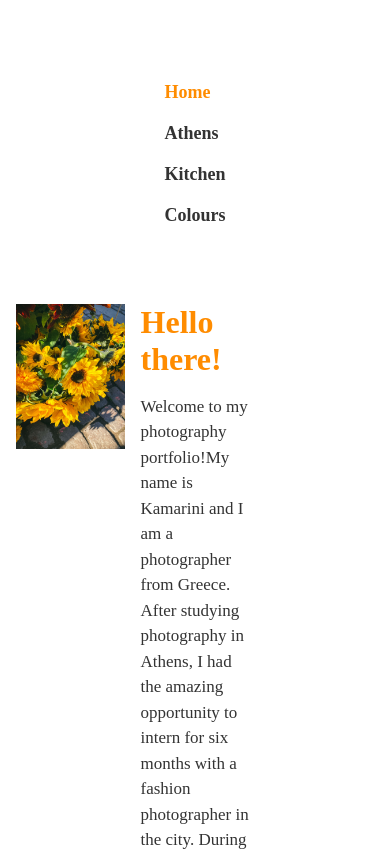
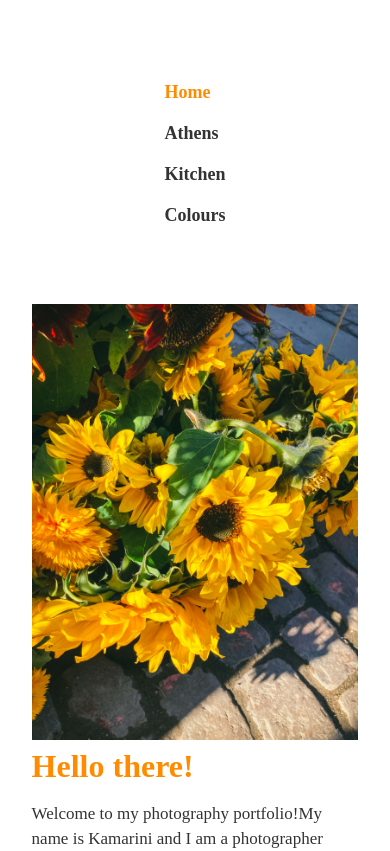
Before and after one commit to kamarini09/photography_portfolio, a Next.js app: page / in a window 390 px wide. Shown: the top 851 px of the page. Built offline with nearby package versions, Linux system fonts and the light colour scheme.

Commit message:
change for mobile

```diff
--- a/src/styles/Home.module.css
+++ b/src/styles/Home.module.css
@@ -23,3 +23,12 @@
   font-size: 17px;
   color: var(--grey);
 }
+
+@media only screen and (max-width: 600px) {
+  .grid {
+    display: grid;
+    grid-template-columns: 1fr;
+    gap: 0.5rem;
+    margin: 1rem;
+  }
+}
```
